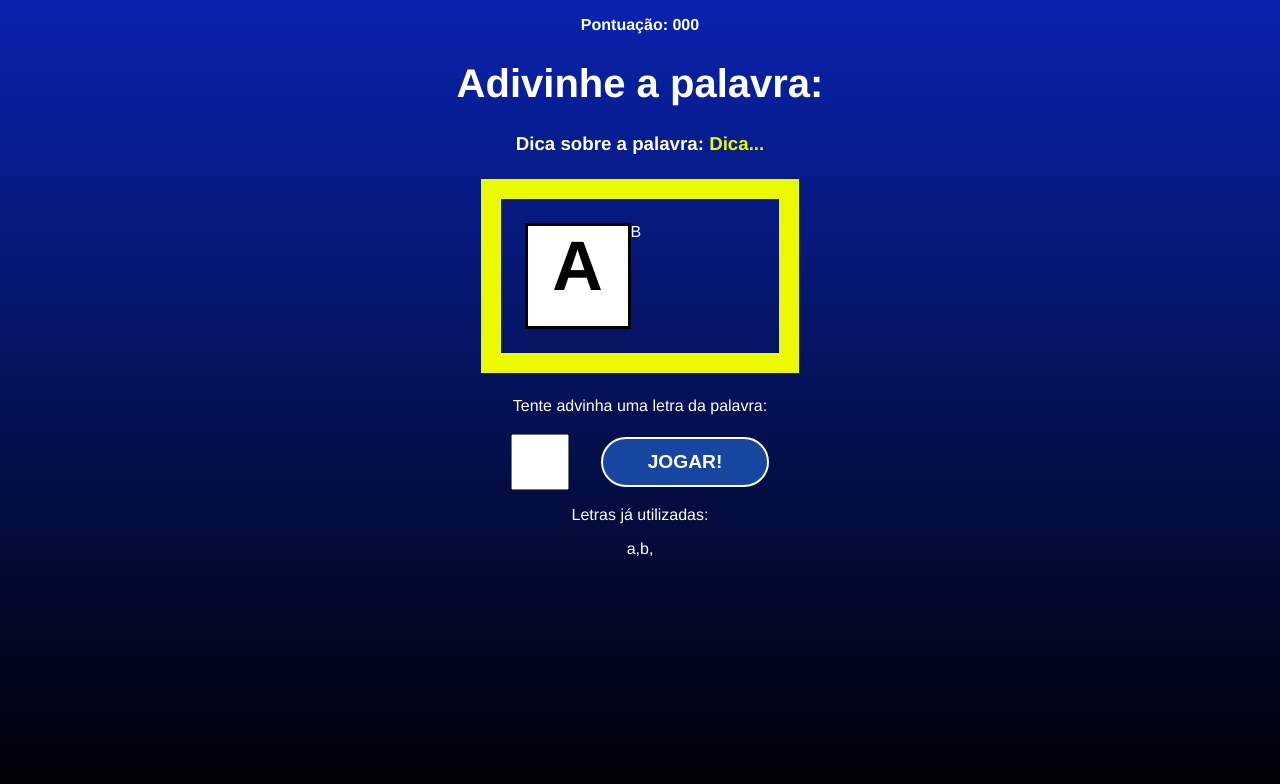
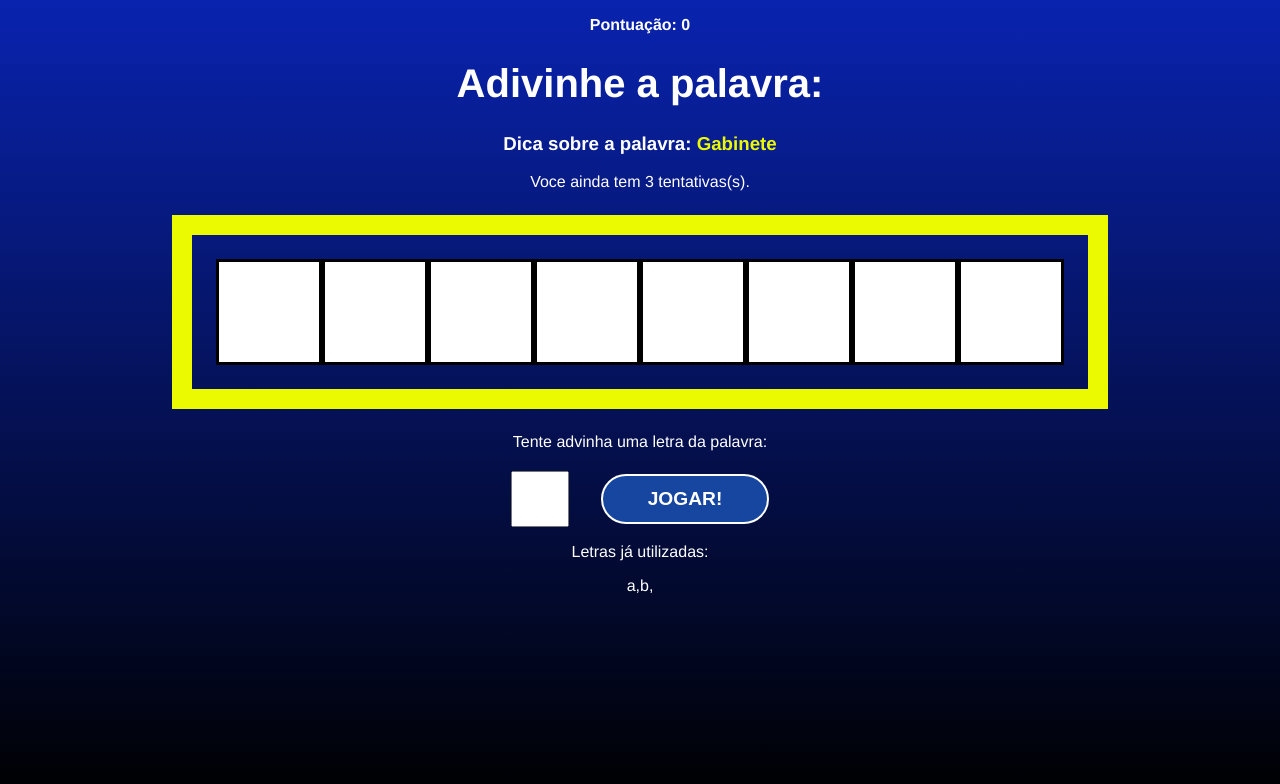
Before and after one commit to PauloVitorrr/secret-word, a React (Create React App) app: page / in a window 1280 px wide. Both pictures are taken after a click on the button "COMEÇAR O JOGO". Shown: the top 784 px of the page. Built offline with nearby package versions, Linux system fonts and the light colour scheme.

Commit message:
consumindo state do jogo

```diff
--- a/src/App.js
+++ b/src/App.js
@@ -53,11 +53,8 @@ function App() {
 
     // create an array of letters
     let wordLetters = word.split("")
-
     wordLetters = wordLetters.map((l) => l.toLowerCase())
 
-    console.log(word, category)
-    console.log(wordLetters)
 
     // fill states
     setPickedWord(word)
--- a/src/components/Game/index.js
+++ b/src/components/Game/index.js
@@ -1,18 +1,34 @@
 import "./style.css";
 
-const Game = ({verifyLetter}) =>{
+const Game = ({
+    verifyLetter,
+    pickedWord,
+    pickedCategory,
+    letters,
+    guessedLetters,
+    wrongLetters,
+    guesses,
+    score
+}) =>{
     return(
         <div className="game">
             <p className="points">
-                <span>Pontuação: 000</span>
+                <span>Pontuação: {score}</span>
             </p>
             <h1>Adivinhe a palavra:</h1>
             <h3 className="tip">
-                Dica sobre a palavra: <span>Dica...</span>
+                Dica sobre a palavra: <span>{pickedWord}</span>
             </h3>
+            <p>Voce ainda tem {guesses} tentativas(s).</p>
             <div className="wordContainer">
-                <span className="letter">A</span>
-                <span className="blackSquare">B</span>
+                {letters.map((letter, i) => (
+                    guessedLetters.includes(letter) ? (
+                        <span key={i} className="letter">{letter}</span>
+                    ) : (
+                        <span key={i} className="blankSquare"/>
+                    )
+                ))}
+                {console.log(letters)}
             </div>
             <div className="letterContainer">
                 <p>Tente advinha uma letra da palavra:</p>
```
